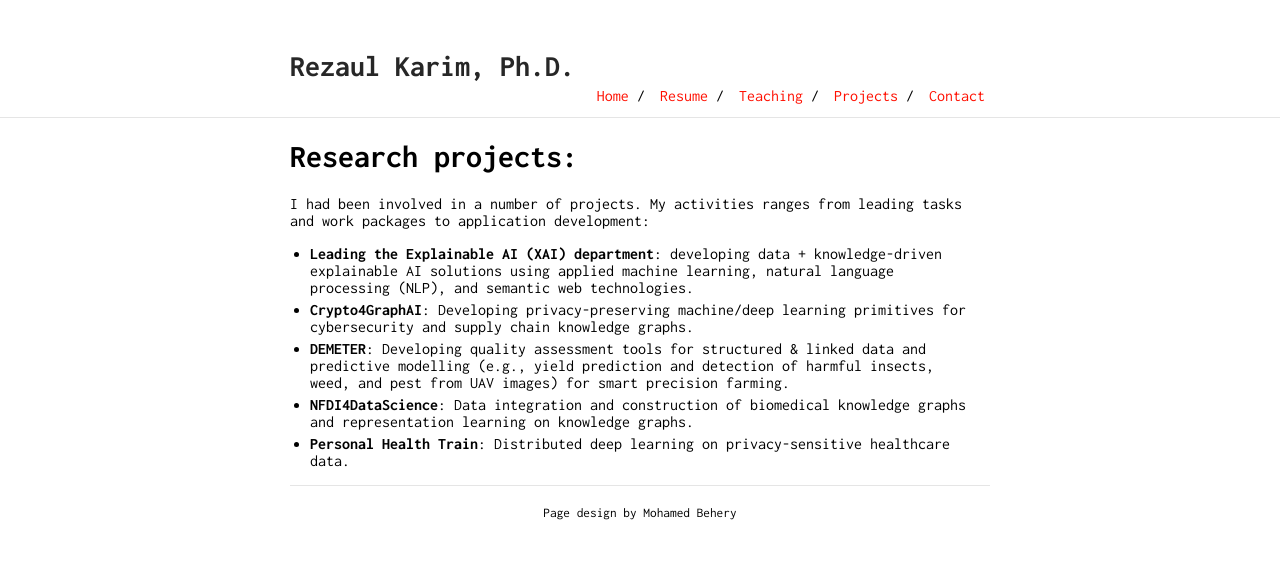
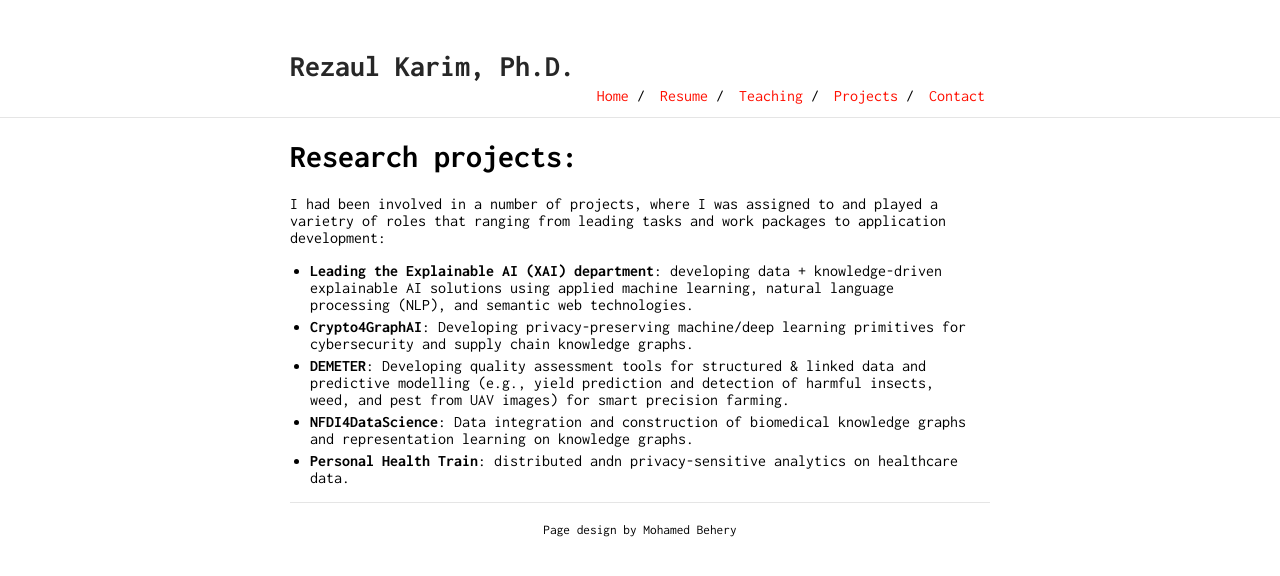
Before and after one commit to rezacsedu/rezacsedu.github.io, a Jekyll site: the page built from projects.md, in a window 1280 px wide. Shown: the top 576 px of the page. Built offline with Jekyll 4.4.1, drawn with Linux system fonts in a browser that asks for light colours; our own code applies the rules of GitHub Pages for plain Markdown files.

Commit message:
Update projects.md

```diff
--- a/projects.md
+++ b/projects.md
@@ -1,9 +1,9 @@
 Research projects:
 =================
-I had been involved in a number of projects. My activities ranges from leading tasks and work packages to application development:
+I had been involved in a number of projects, where I was assigned to and played a varietry of roles that ranging from leading tasks and work packages to application development:
 
 - **Leading the Explainable AI (XAI) department**: developing data + knowledge-driven explainable AI solutions using applied machine learning, natural language processing (NLP), and semantic web technologies.
 - **Crypto4GraphAI**: Developing privacy-preserving machine/deep learning primitives for cybersecurity and supply chain knowledge graphs.
 - **DEMETER**: Developing quality assessment tools for structured & linked data and predictive modelling (e.g., yield prediction and detection of harmful insects, weed, and pest from UAV images) for smart precision farming.
 - **NFDI4DataScience**: Data integration and construction of biomedical knowledge graphs and representation learning on knowledge graphs.
-- **Personal Health Train**: Distributed deep learning on privacy-sensitive healthcare data.
+- **Personal Health Train**: distributed andn privacy-sensitive analytics on healthcare data.
```
